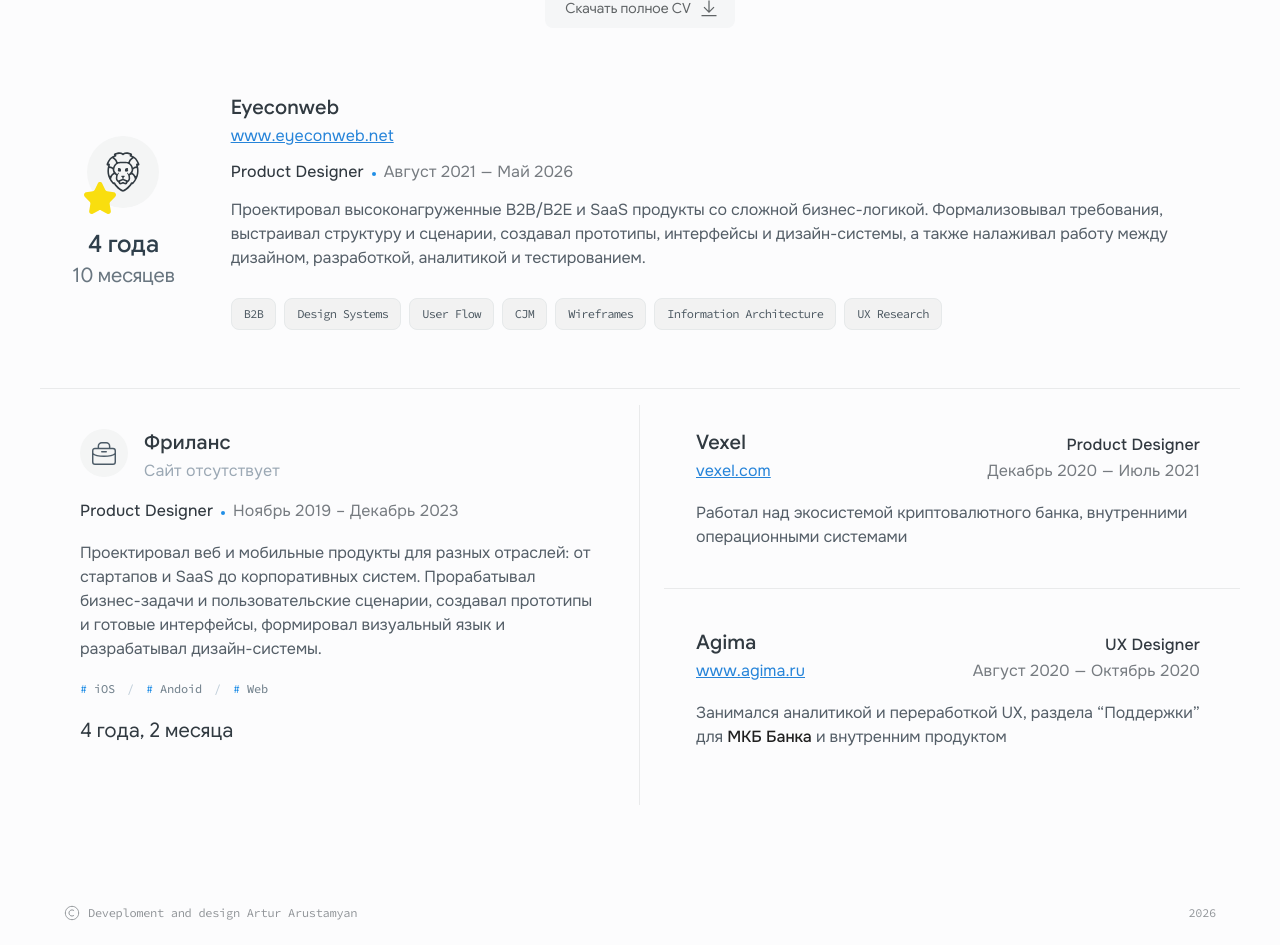
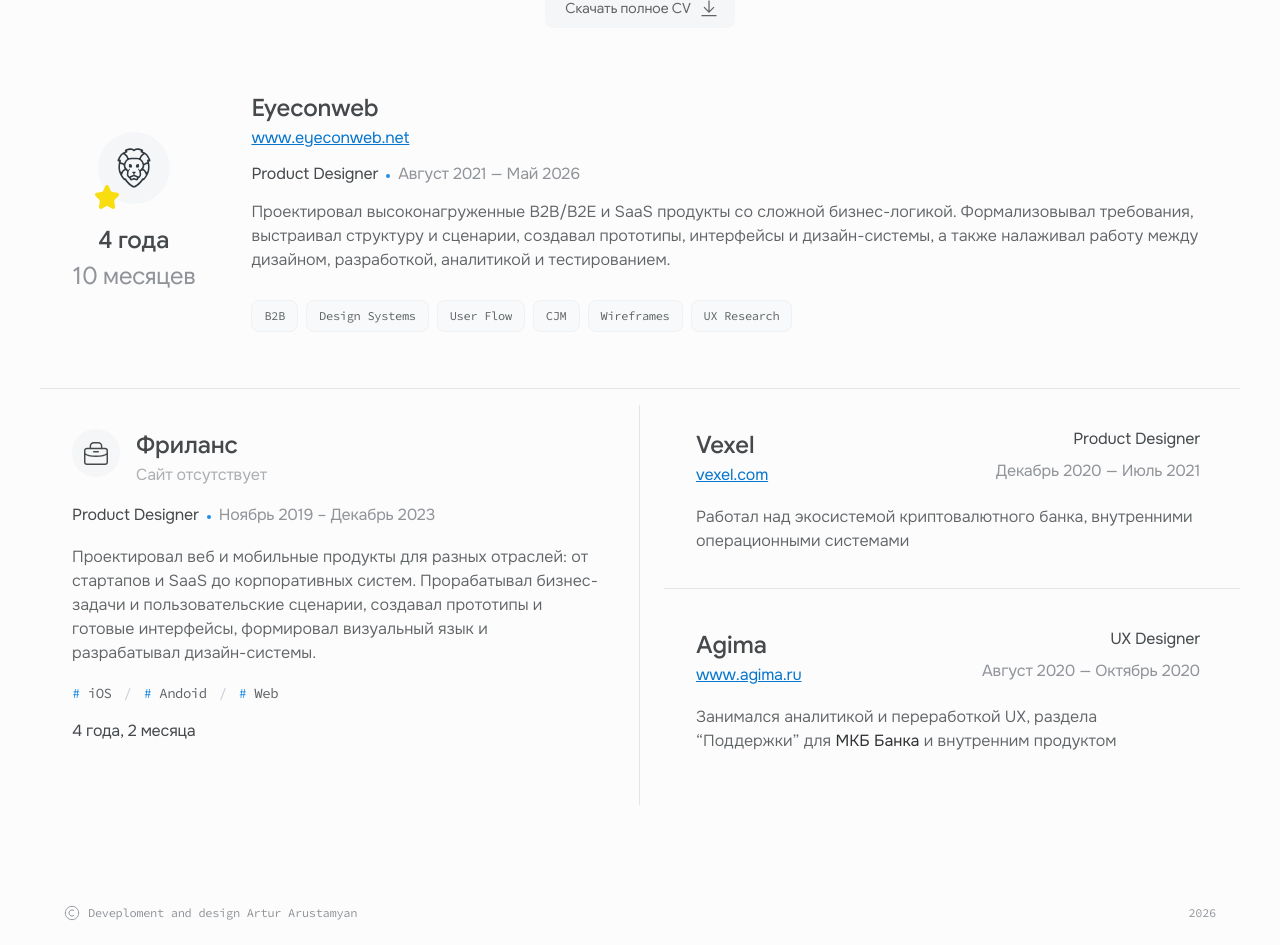
Before and after one commit to Qoalza/Design-portfolio-site, a Next.js app: page / in a window 1280 px wide. Shown: the part 4254-5199 px from the top of the page. Built offline with nearby package versions, Linux system fonts and the light colour scheme.

Commit message:
Rebuild homepage Resume from current Figma

```diff
--- a/src/app/page.module.css
+++ b/src/app/page.module.css
@@ -330,30 +330,31 @@
 .resumeIntro .sectionHeading h2 { letter-spacing: -.1px; }
 .contacts { display: flex; align-items: center; justify-content: center; gap: 12px; color: #45494c; font-size: 16px; font-weight: 350; line-height: 24px; letter-spacing: -.1px; white-space: nowrap; }
 .contacts a { text-decoration: none; }
+.contacts > span { color: #acafb2; }
 .experienceList { display: flex; width: 100%; flex-direction: column; align-items: flex-start; gap: 16px; }
 
 .eyeconExperience { position: relative; display: flex; width: 1200px; min-height: 344px; align-items: center; gap: 56px; padding: 64px 32px 40px; }
 .tenure { display: flex; flex: 0 0 auto; flex-direction: column; align-items: center; gap: 20px; }
-.tenureIcon { position: relative; display: grid; width: 72px; height: 72px; place-items: center; overflow: hidden; border-radius: 1000px; background: #f4f5f5; }
+.tenureIcon { position: relative; display: grid; width: 72px; height: 72px; place-items: center; overflow: hidden; border-radius: 1000px; background: #f5f6f7; }
 .tenure > div { display: flex; flex-direction: column; align-items: center; gap: 4px; font-family: "Google Sans", sans-serif; letter-spacing: -.1px; white-space: nowrap; }
-.tenure strong { color: #2f3f4b; font-size: 24px; font-weight: 500; line-height: 32px; }
-.tenure span { color: #697680; font-size: 20px; line-height: 24px; }
+.tenure strong { color: #45494c; font-size: 24px; font-weight: 500; line-height: 32px; }
+.tenure span { color: #909498; font-size: 24px; font-weight: 400; line-height: 32px; }
 .eyeconContent { display: flex; min-width: 0; flex: 1 1 0; flex-direction: column; gap: 28px; }
 .eyeconDetails { display: flex; width: 100%; flex-direction: column; align-items: flex-start; gap: 16px; }
 .eyeconDetails > div { display: flex; flex-direction: column; gap: 4px; }
 .eyeconDetails h3,
 .freelanceTitle h3,
-.shortHeader h3 { margin: 0; color: #313a41; font-family: "Google Sans", sans-serif; font-size: 20px; font-weight: 500; line-height: 28px; letter-spacing: .2px; }
+.shortHeader h3 { margin: 0; color: #45494c; font-family: "Google Sans", sans-serif; font-size: 24px; font-weight: 500; line-height: 32px; letter-spacing: -.1px; }
 .eyeconDetails a,
-.shortHeader a { color: #2684d9; font-size: 16px; line-height: 20px; letter-spacing: .1px; }
+.shortHeader a { color: #0776ce; font-size: 16px; line-height: 20px; letter-spacing: -.2px; }
 .eyeconDetails > p:not(.inlineRole),
 .freelanceExperience > p:not(.inlineRole),
-.shortExperiences article > p { margin: 0; color: #545e67; font-size: 16px; line-height: 24px; letter-spacing: -.1px; }
-.inlineRole { display: flex; align-items: center; justify-content: flex-start; gap: 8px; margin: 0; color: #767b80; font-size: 16px; line-height: 20px; letter-spacing: .16px; white-space: nowrap; }
-.inlineRole strong { color: #313940; font-weight: 450; }
+.shortExperiences article > p { margin: 0; color: #606466; font-size: 16px; font-weight: 350; line-height: 24px; letter-spacing: 0; }
+.inlineRole { display: flex; align-items: center; justify-content: flex-start; gap: 8px; margin: 0; color: #909498; font-size: 16px; font-weight: 400; line-height: 20px; letter-spacing: -.2px; white-space: nowrap; }
+.inlineRole strong { color: #45494c; font-weight: 400; }
 .eyeconTags { display: flex; width: 100%; flex-wrap: wrap; align-items: flex-start; gap: 8px; }
-.eyeconTags span { display: inline-flex; height: 32px; align-items: center; justify-content: center; padding: 0 12px; border: 1px solid #e6e9ea; border-radius: 8px; background: #f2f2f2; color: #4d5962; font-family: "Source Code Pro", monospace; font-size: 12px; line-height: 16px; letter-spacing: -.7px; white-space: nowrap; }
-.experienceStar { position: absolute; bottom: 158px; left: 44px; }
+.eyeconTags span { display: inline-flex; height: 32px; align-items: center; justify-content: center; padding: 0 12px; border: 1px solid #f0f1f2; border-radius: 8px; background: #f7f9fa; color: #606466; font-family: "Source Code Pro", monospace; font-size: 12px; line-height: 16px; letter-spacing: -.3px; white-space: nowrap; }
+.experienceStar { position: absolute; top: 157px; left: 55px; width: 24px; height: 24px; }
 .experienceDivider {
   position: relative;
   width: 100%;
@@ -366,25 +367,25 @@
   right: 0;
   left: 0;
   height: 1px;
-  background: #e9eaeb;
+  background: #e2e5e7;
   content: "";
 }
 
 .earlierExperience { display: grid; width: 100%; height: 400px; grid-template-columns: 1fr 1fr; }
-.freelanceExperience { display: flex; height: 400px; flex-direction: column; align-items: flex-start; gap: 20px; padding: 24px 40px 40px; border-right: 1px solid #e9eaeb; }
+.freelanceExperience { display: flex; height: 400px; flex-direction: column; align-items: flex-start; gap: 20px; padding: 24px 40px 40px 32px; border-right: 1px solid #e2e5e7; }
 .freelanceTitle { display: flex; align-items: flex-start; gap: 16px; }
-.freelanceTitle > span { display: grid; width: 48px; height: 48px; flex: 0 0 auto; place-items: center; overflow: hidden; border-radius: 1000px; background: #f4f5f5; color: #4c5b67; }
+.freelanceTitle > span { display: grid; width: 48px; height: 48px; flex: 0 0 auto; place-items: center; overflow: hidden; border-radius: 1000px; background: #f5f6f7; color: #45494c; }
 .freelanceTitle .maskIcon { width: 24px; height: 24px; }
 .freelanceTitle > div { display: flex; flex-direction: column; gap: 4px; }
-.freelanceTitle p { margin: 0; color: #9ba8b4; font-size: 16px; line-height: 20px; letter-spacing: .1px; }
-.freelanceTags { display: flex; align-items: flex-start; justify-content: center; gap: 12px; color: #75848f; font-family: "Source Code Pro", monospace; font-size: 12px; font-weight: 450; line-height: 16px; letter-spacing: -.2px; white-space: nowrap; }
-.freelanceTenure { color: #313a41; font-family: "Google Sans", sans-serif; font-size: 20px; font-weight: 400; line-height: 28px; letter-spacing: .2px; }
+.freelanceTitle p { margin: 0; color: #acafb2; font-size: 16px; line-height: 20px; letter-spacing: -.2px; }
+.freelanceTags { display: flex; align-items: flex-start; justify-content: center; gap: 12px; color: #606466; font-family: "Source Code Pro", monospace; font-size: 14px; font-weight: 400; line-height: 16px; letter-spacing: -.5px; white-space: nowrap; }
+.freelanceTenure { color: #45494c; font-family: "Onest", sans-serif; font-size: 16px; font-weight: 400; line-height: 20px; letter-spacing: -.2px; }
 .shortExperiences { display: flex; width: 600px; flex-direction: column; align-items: flex-start; padding-left: 24px; }
-.shortExperiences article { display: flex; width: 100%; height: 184px; flex-direction: column; align-items: flex-start; gap: 20px; padding: 24px 40px 40px 32px; border-bottom: 1px solid #e9eaeb; }
+.shortExperiences article { display: flex; width: 100%; height: 184px; flex-direction: column; align-items: flex-start; gap: 20px; padding: 24px 40px 40px 32px; border-bottom: 1px solid #e2e5e7; }
 .shortExperiences article + article { height: 200px; padding-top: 40px; border-bottom: 0; }
 .shortHeader { display: flex; width: 100%; align-items: flex-start; justify-content: space-between; white-space: nowrap; }
 .shortHeader > div { display: flex; flex-direction: column; gap: 4px; }
-.shortHeader > p { display: flex; flex-direction: column; align-items: flex-end; gap: 6px; margin: 0; padding-top: 6px; font-size: 16px; line-height: 20px; letter-spacing: .16px; }
-.shortHeader strong { color: #313940; font-weight: 500; }
-.shortHeader span { color: #767b80; }
-.shortExperiences article:last-child > p strong { color: #202020; font-weight: 500; }
+.shortHeader > p { display: flex; flex-direction: column; align-items: flex-end; gap: 12px; margin: 0; font-size: 16px; line-height: 20px; letter-spacing: -.2px; }
+.shortHeader strong { color: #45494c; font-weight: 400; }
+.shortHeader span { color: #909498; }
+.shortExperiences article:last-child > p strong { color: #2f3133; font-weight: 400; }
--- a/src/app/page.tsx
+++ b/src/app/page.tsx
@@ -317,7 +317,7 @@
               <SectionHeading id="resume-title" title="Резюме" centered>
                 <div className={styles.contacts}>
                   <a href="mailto:Qoalza01@gmail.com">Qoalza01@gmail.com</a>
-                  <Image src={`${assetRoot}/separator.svg`} alt="" width={6} height={10} />
+                  <span aria-hidden="true">/</span>
                   <a href="https://t.me/Coco_soul" target="_blank" rel="noreferrer">@Coco_soul</a>
                 </div>
               </SectionHeading>
@@ -336,7 +336,7 @@
                     <p className={styles.inlineRole}><strong>Product Designer</strong><Image src={`${assetRoot}/experience-meta-separator.svg`} alt="" width={4} height={7} /><span>Август 2021 — Май 2026</span></p>
                     <p>Проектировал высоконагруженные B2B/B2E и SaaS продукты со сложной бизнес-логикой. Формализовывал требования, выстраивал структуру и сценарии, создавал прототипы, интерфейсы и дизайн-системы, а также налаживал работу между дизайном, разработкой, аналитикой и тестированием.</p>
                   </div>
-                  <div className={styles.eyeconTags}><span>B2B</span><span>Design Systems</span><span>User Flow</span><span>CJM</span><span>Wireframes</span><span>Information Architecture</span><span>UX Research</span></div>
+                  <div className={styles.eyeconTags}><span>B2B</span><span>Design Systems</span><span>User Flow</span><span>CJM</span><span>Wireframes</span><span>UX Research</span></div>
                 </div>
                 <Image className={styles.experienceStar} src={`${assetRoot}/experience-star.svg`} alt="" width={32} height={32} />
               </article>
```
Also changed, not shown: 1 other file (tests, documents, lock files or other folders).
